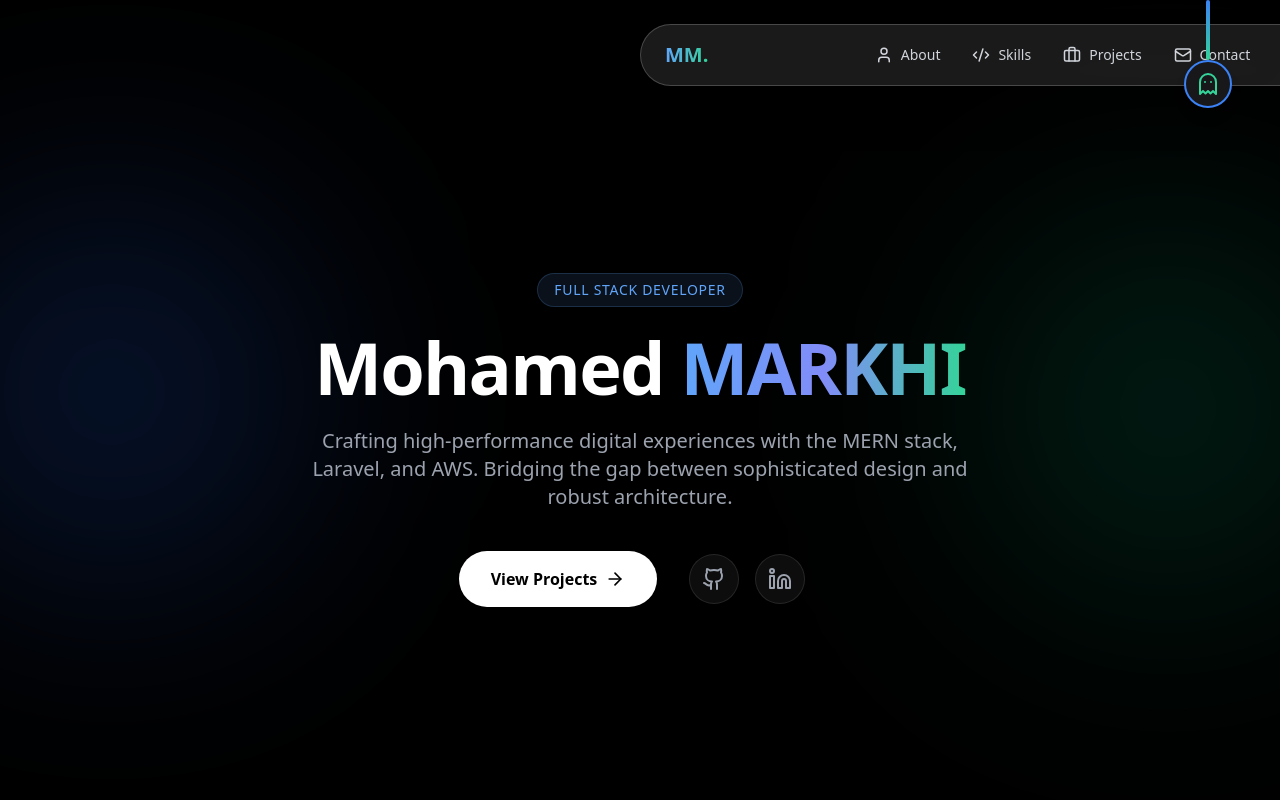
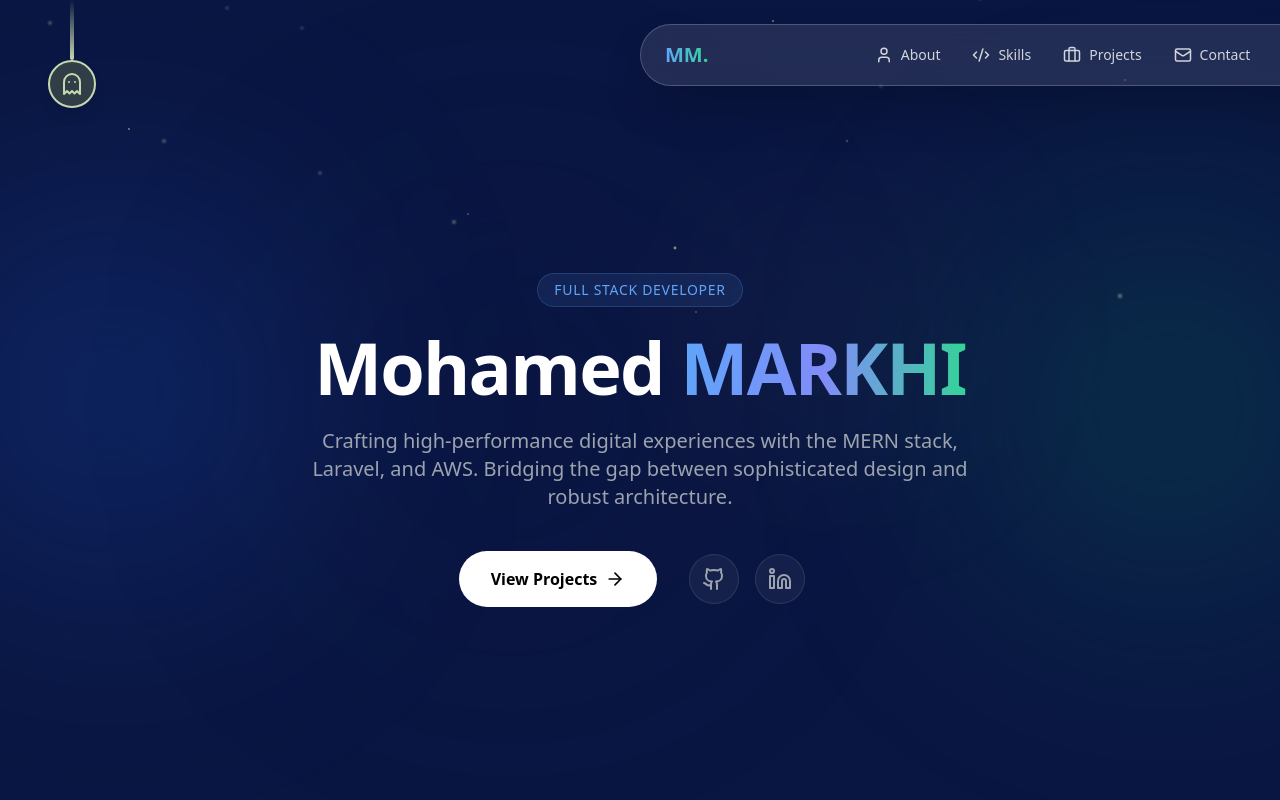
Before and after one commit to mohamedmarkhi/MyUpgradedPortfolio, a React (Vite) app: page / in a window 1280 px wide. Shown: the top 800 px of the page. Built offline with nearby package versions, Linux system fonts and the light colour scheme.

Commit message:
[dyad] Implementing cosmic theme with custom palette and left-side alien toggle - wrote 4 file(s)

```diff
--- /dev/null
+++ b/src/components/SpaceBackground.tsx
@@ -0,0 +1,41 @@
+"use client";
+
+import React from 'react';
+import { motion } from 'framer-motion';
+
+const SpaceBackground = () => {
+  const stars = Array.from({ length: 40 });
+
+  return (
+    <div className="fixed inset-0 pointer-events-none z-0 overflow-hidden">
+      {stars.map((_, i) => (
+        <motion.div
+          key={i}
+          initial={{
+            top: -20,
+            left: `${Math.random() * 100}%`,
+            opacity: Math.random() * 0.5 + 0.2,
+            scale: Math.random() * 0.5 + 0.5
+          }}
+          animate={{
+            top: '110%',
+            left: `${(Math.random() * 100)}%`,
+          }}
+          transition={{
+            duration: Math.random() * 10 + 10,
+            repeat: Infinity,
+            ease: "linear",
+            delay: Math.random() * 20
+          }}
+          className="absolute w-1 h-1 bg-[#c6d8af] rounded-full blur-[1px]"
+        />
+      ))}
+
+      {/* Distant Planets/Orbs */}
+      <div className="absolute top-1/4 right-1/4 w-64 h-64 bg-[#c6d8af]/5 rounded-full blur-[100px]" />
+      <div className="absolute bottom-1/4 left-1/4 w-96 h-96 bg-[#0a1741]/20 rounded-full blur-[120px]" />
+    </div>
+  );
+};
+
+export default SpaceBackground;
--- a/src/components/ThemeToggle.tsx
+++ b/src/components/ThemeToggle.tsx
@@ -1,16 +1,15 @@
 "use client";
 
 import React, { useState } from 'react';
-import { motion, useMotionValue, useTransform, useSpring } from 'framer-motion';
+import { motion, useMotionValue, useTransform, useSpring, AnimatePresence } from 'framer-motion';
 import { useTheme } from 'next-themes';
 import { Ghost } from 'lucide-react';
 
 const ThemeToggle = () => {
   const { theme, setTheme } = useTheme();
   const y = useMotionValue(0);
-  const [isPulling, setIsPulling] = useState(false);
+  const [isHovered, setIsHovered] = useState(false);
 
-  // Physics for the cord
   const springY = useSpring(y, { stiffness: 300, damping: 30 });
   const cordHeight = useTransform(springY, [0, 150], [60, 210]);
 
@@ -19,15 +18,14 @@ const ThemeToggle = () => {
       setTheme(theme === 'dark' ? 'light' : 'dark');
     }
     y.set(0);
-    setIsPulling(false);
   };
 
   return (
-    <div className="fixed top-0 right-12 z-[60] flex flex-col items-center pointer-events-none">
+    <div className="fixed top-0 left-12 z-[60] flex flex-col items-center pointer-events-none">
       {/* The Cord */}
       <motion.div
         style={{ height: cordHeight }}
-        className="w-1 bg-gradient-to-b from-blue-500 to-emerald-400 rounded-full origin-top"
+        className="w-1 bg-gradient-to-b from-[#0a1741] to-[#c6d8af] rounded-full origin-top"
       />
 
       {/* The Alien Handle */}
@@ -36,27 +34,32 @@ const ThemeToggle = () => {
         dragConstraints={{ top: 0, bottom: 150 }}
         dragElastic={0.2}
         style={{ y }}
-        onDragStart={() => setIsPulling(true)}
+        onMouseEnter={() => setIsHovered(true)}
+        onMouseLeave={() => setIsHovered(false)}
         onDragEnd={handleDragEnd}
         className="pointer-events-auto cursor-grab active:cursor-grabbing group"
       >
         <div className="relative">
-          <div className="absolute -inset-4 bg-blue-500/20 blur-xl rounded-full opacity-0 group-hover:opacity-100 transition-opacity" />
-          <div className="w-12 h-12 bg-white dark:bg-zinc-900 border-2 border-blue-500 rounded-full flex items-center justify-center shadow-lg transform group-hover:scale-110 transition-transform">
+          <div className="absolute -inset-4 bg-[#c6d8af]/20 blur-xl rounded-full opacity-0 group-hover:opacity-100 transition-opacity" />
+          <div className="w-12 h-12 bg-[#313e47] border-2 border-[#c6d8af] rounded-full flex items-center justify-center shadow-lg transform group-hover:scale-110 transition-transform">
             <Ghost
-              className={`transition-colors ${theme === 'dark' ? 'text-emerald-400' : 'text-blue-600'}`}
+              className="text-[#c6d8af]"
               size={24}
             />
           </div>
-          {isPulling && (
-            <motion.div
-              initial={{ opacity: 0 }}
-              animate={{ opacity: 1 }}
-              className="absolute top-14 left-1/2 -translate-x-1/2 whitespace-nowrap text-[10px] font-bold uppercase tracking-widest text-blue-400"
-            >
-              Pull to Switch
-            </motion.div>
-          )}
+
+          <AnimatePresence>
+            {isHovered && (
+              <motion.div
+                initial={{ opacity: 0, x: 20 }}
+                animate={{ opacity: 1, x: 40 }}
+                exit={{ opacity: 0, x: 20 }}
+                className="absolute top-3 left-full whitespace-nowrap text-[10px] font-bold uppercase tracking-widest text-[#c6d8af] bg-[#0a1741] px-2 py-1 rounded border border-[#c6d8af]/20"
+              >
+                Pull to Switch
+              </motion.div>
+            )}
+          </AnimatePresence>
         </div>
       </motion.div>
     </div>
--- a/src/globals.css
+++ b/src/globals.css
@@ -13,80 +13,54 @@
     --popover: 0 0% 100%;
     --popover-foreground: 222.2 84% 4.9%;
 
-    --primary: 222.2 47.4% 11.2%;
-    --primary-foreground: 210 40% 98%;
+    /* Custom Palette Integration */
+    --primary: 227 73% 15%; /* #0a1741 */
+    --primary-foreground: 84 33% 76%; /* #c6d8af */
 
-    --secondary: 210 40% 96.1%;
-    --secondary-foreground: 222.2 47.4% 11.2%;
+    --secondary: 205 18% 24%; /* #313e47 */
+    --secondary-foreground: 84 33% 76%;
 
-    --muted: 210 40% 96.1%;
+    --muted: 205 18% 24%;
     --muted-foreground: 215.4 16.3% 46.9%;
 
-    --accent: 210 40% 96.1%;
-    --accent-foreground: 222.2 47.4% 11.2%;
+    --accent: 84 33% 76%; /* #c6d8af */
+    --accent-foreground: 227 73% 15%;
 
     --destructive: 0 84.2% 60.2%;
     --destructive-foreground: 210 40% 98%;
 
     --border: 214.3 31.8% 91.4%;
     --input: 214.3 31.8% 91.4%;
-    --ring: 222.2 84% 4.9%;
+    --ring: 227 73% 15%;
 
-    --radius: 0.5rem;
-
-    --sidebar-background: 0 0% 98%;
-
-    --sidebar-foreground: 240 5.3% 26.1%;
-
-    --sidebar-primary: 240 5.9% 10%;
-
-    --sidebar-primary-foreground: 0 0% 98%;
-
-    --sidebar-accent: 240 4.8% 95.9%;
-
-    --sidebar-accent-foreground: 240 5.9% 10%;
-
-    --sidebar-border: 220 13% 91%;
-
-    --sidebar-ring: 217.2 91.2% 59.8%;
+    --radius: 1rem;
   }
 
   .dark {
-    --background: 222.2 84% 4.9%;
-    --foreground: 210 40% 98%;
+    --background: 227 73% 15%; /* #0a1741 */
+    --foreground: 84 33% 76%; /* #c6d8af */
 
-    --card: 222.2 84% 4.9%;
-    --card-foreground: 210 40% 98%;
+    --card: 205 18% 24%; /* #313e47 */
+    --card-foreground: 84 33% 76%;
 
-    --popover: 222.2 84% 4.9%;
-    --popover-foreground: 210 40% 98%;
+    --popover: 227 73% 15%;
+    --popover-foreground: 84 33% 76%;
 
-    --primary: 210 40% 98%;
-    --primary-foreground: 222.2 47.4% 11.2%;
+    --primary: 84 33% 76%;
+    --primary-foreground: 227 73% 15%;
 
-    --secondary: 217.2 32.6% 17.5%;
-    --secondary-foreground: 210 40% 98%;
+    --secondary: 205 18% 24%;
+    --secondary-foreground: 84 33% 76%;
 
-    --muted: 217.2 32.6% 17.5%;
+    --muted: 205 18% 24%;
     --muted-foreground: 215 20.2% 65.1%;
 
-    --accent: 217.2 32.6% 17.5%;
-    --accent-foreground: 210 40% 98%;
+    --accent: 84 33% 76%;
+    --accent-foreground: 227 73% 15%;
 
-    --destructive: 0 62.8% 30.6%;
-    --destructive-foreground: 210 40% 98%;
-
-    --border: 217.2 32.6% 17.5%;
-    --input: 217.2 32.6% 17.5%;
-    --ring: 212.7 26.8% 83.9%;
-    --sidebar-background: 240 5.9% 10%;
-    --sidebar-foreground: 240 4.8% 95.9%;
-    --sidebar-primary: 224.3 76.3% 48%;
-    --sidebar-primary-foreground: 0 0% 100%;
-    --sidebar-accent: 240 3.7% 15.9%;
-    --sidebar-accent-foreground: 240 4.8% 95.9%;
-    --sidebar-border: 240 3.7% 15.9%;
-    --sidebar-ring: 217.2 91.2% 59.8%;
+    --border: 205 18% 35%;
+    --input: 205 18% 35%;
+    --ring: 84 33% 76%;
   }
 }
 
@@ -94,8 +68,7 @@
   * {
     @apply border-border;
   }
-
   body {
-    @apply bg-background text-foreground;
+    @apply bg-background text-foreground transition-colors duration-500;
   }
 }
--- a/src/pages/Index.tsx
+++ b/src/pages/Index.tsx
@@ -7,22 +7,24 @@ import Skills from '@/components/Skills';
 import Projects from '@/components/Projects';
 import Contact from '@/components/Contact';
 import ThemeToggle from '@/components/ThemeToggle';
+import SpaceBackground from '@/components/SpaceBackground';
 import { MadeWithDyad } from "@/components/made-with-dyad";
 
 const Index = () => {
   return (
-    <div className="min-h-screen bg-white dark:bg-black text-zinc-900 dark:text-white selection:bg-blue-500/30 selection:text-blue-600 dark:selection:text-blue-200 transition-colors">
+    <div className="min-h-screen bg-background text-foreground selection:bg-[#c6d8af]/30 selection:text-[#c6d8af] transition-colors duration-500">
+      <SpaceBackground />
       <ThemeToggle />
       <Navbar />
-      <main>
+      <main className="relative z-10">
         <Hero />
         <Skills />
         <Projects />
         <Contact />
       </main>
-      <footer className="py-12 border-t border-zinc-200 dark:border-white/5 text-center">
+      <footer className="relative z-10 py-12 border-t border-border text-center bg-background/50 backdrop-blur-sm">
         <div className="container mx-auto px-6">
-          <p className="text-zinc-500 dark:text-gray-500 text-sm mb-4">
+          <p className="text-muted-foreground text-sm mb-4">
             © {new Date().getFullYear()} Mohamed MARKHI. All rights reserved.
           </p>
           <div className="flex justify-center gap-6 mb-8">
@@ -30,7 +32,7 @@ const Index = () => {
               href="https://github.com/mohamedmarkhi"
               target="_blank"
               rel="noopener noreferrer"
-              className="text-zinc-400 hover:text-zinc-900 dark:hover:text-white transition-colors"
+              className="text-muted-foreground hover:text-accent transition-colors"
             >
               Github
             </a>
@@ -38,7 +40,7 @@ const Index = () => {
               href="https://www.linkedin.com/in/markhimohamed/"
               target="_blank"
               rel="noopener noreferrer"
-              className="text-zinc-400 hover:text-zinc-900 dark:hover:text-white transition-colors"
+              className="text-muted-foreground hover:text-accent transition-colors"
             >
               LinkedIn
             </a>
```
